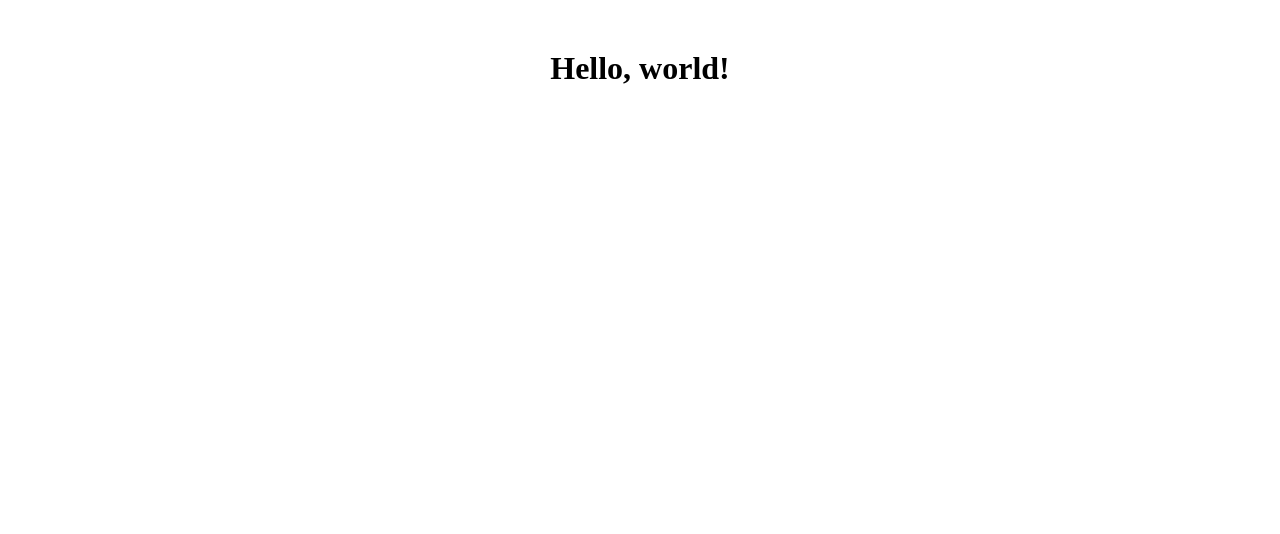
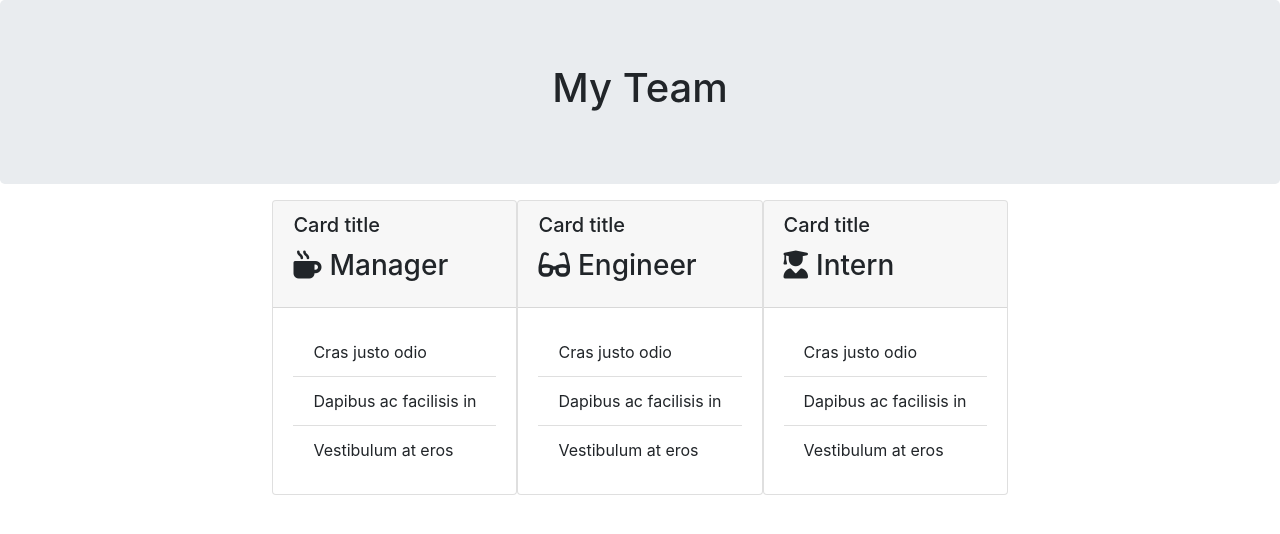
Before and after one commit to NeedaMehmud/team-profile-generator, a website: page index.html in a window 1280 px wide. Drawn offline with nearby package versions, Linux system fonts and the light colour scheme.

Commit message:
cards showing up on ui

```diff
--- a/index.html
+++ b/index.html
@@ -1,17 +1,71 @@
 <!DOCTYPE html>
 <html lang="en">
+<script src="https://kit.fontawesome.com/c502137733.js"></script>
 <link href="style.css" rel="stylesheet" />
+<!-- head -->
 
 <head>
     <meta charset="UTF-8">
     <meta http-equiv="X-UA-Compatible" content="IE=edge">
     <meta name="viewport" content="width=device-width, initial-scale=1.0">
     <title>Team Profile Generator</title>
+    <link rel="stylesheet" href="https://stackpath.bootstrapcdn.com/bootstrap/4.3.1/css/bootstrap.min.css">
 </head>
+<!-- body -->
 
 <body>
-    <div class="container" id="jumbotron-text">
-        <h1 class="display-4">Hello, world!</h1>
+    <div class="container-fluid">
+        <div class="row">
+            <div class="col-12 jumbotron mb-3 team-heading">
+                <h1 class="text-center">My Team</h1>
+            </div>
+        </div>
+    </div>
+    <div class="container">
+        <div class="row">
+            <div class="team-area col-12 d-flex justify-content-center">
+                <div class="card employee-card">
+                    <div class="card-header">
+                        <h5 class="card-title">Card title</h5>
+                        <h3 class="card-title"><i class="fas fa-mug-hot mr-2"></i>Manager</h3>
+                    </div>
+                    <div class="card-body">
+                        <ul class="list-group list-group-flush">
+                            <li class="list-group-item">Cras justo odio</li>
+                            <li class="list-group-item">Dapibus ac facilisis in</li>
+                            <li class="list-group-item">Vestibulum at eros</li>
+                        </ul>
+                    </div>
+                </div>
+                <div class="card employee-card">
+                    <div class="card-header">
+                        <h5 class="card-title">Card title</h5>
+                        <h3 class="card-title"><i class="fas fa-glasses mr-2"></i>Engineer</h3>
+                    </div>
+                    <div class="card-body">
+                        <ul class="list-group list-group-flush">
+                            <li class="list-group-item">Cras justo odio</li>
+                            <li class="list-group-item">Dapibus ac facilisis in</li>
+                            <li class="list-group-item">Vestibulum at eros</li>
+                        </ul>
+                    </div>
+                </div>
+                <div class="card employee-card">
+                    <div class="card-header">
+                        <h5 class="card-title">Card title</h5>
+                        <h3 class="card-title"><i class="fas fa-user-graduate mr-2"></i>Intern</h3>
+                    </div>
+                    <div class="card-body">
+                        <ul class="list-group list-group-flush">
+                            <li class="list-group-item">Cras justo odio</li>
+                            <li class="list-group-item">Dapibus ac facilisis in</li>
+                            <li class="list-group-item">Vestibulum at eros</li>
+                        </ul>
+                    </div>
+                </div>
+
+            </div>
+        </div>
     </div>
 </body>
 
--- a/index.js
+++ /dev/null
@@ -1,2 +0,0 @@
-// Animations init
-new WOW().init();
```
